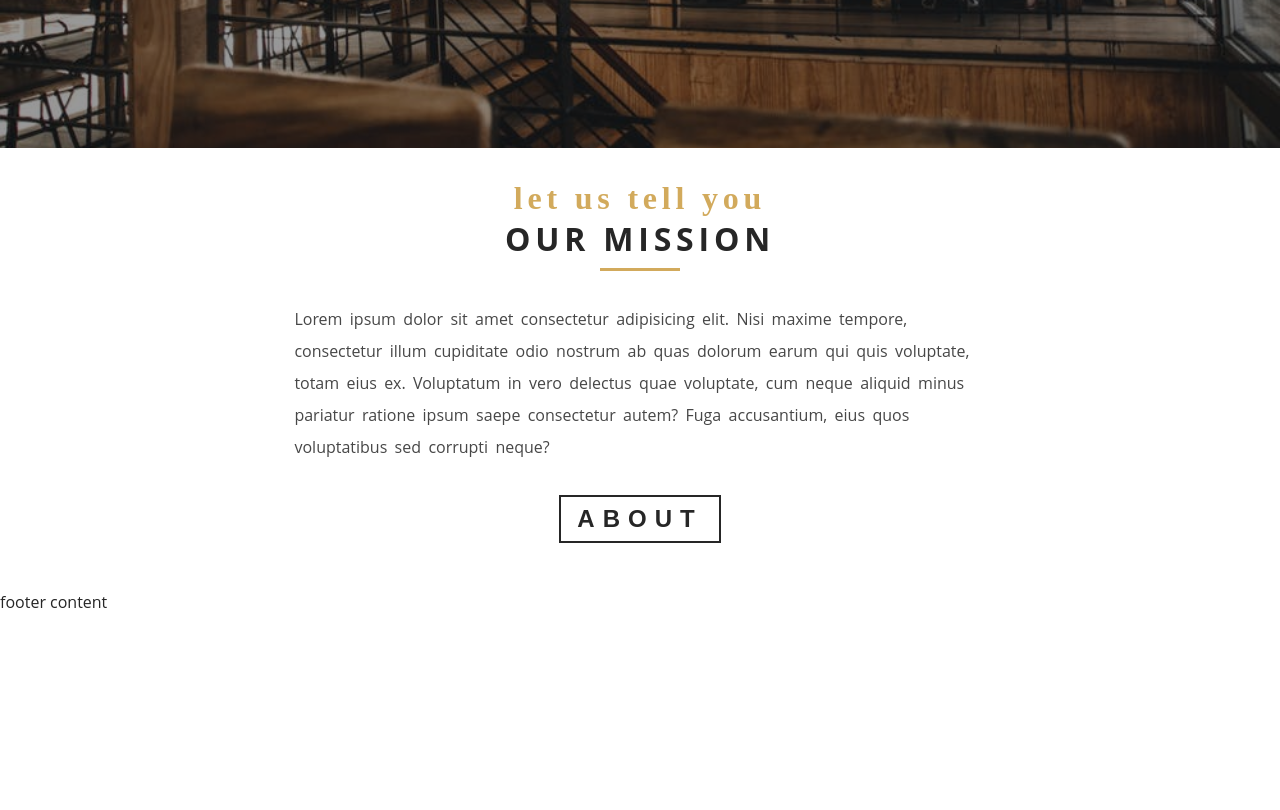
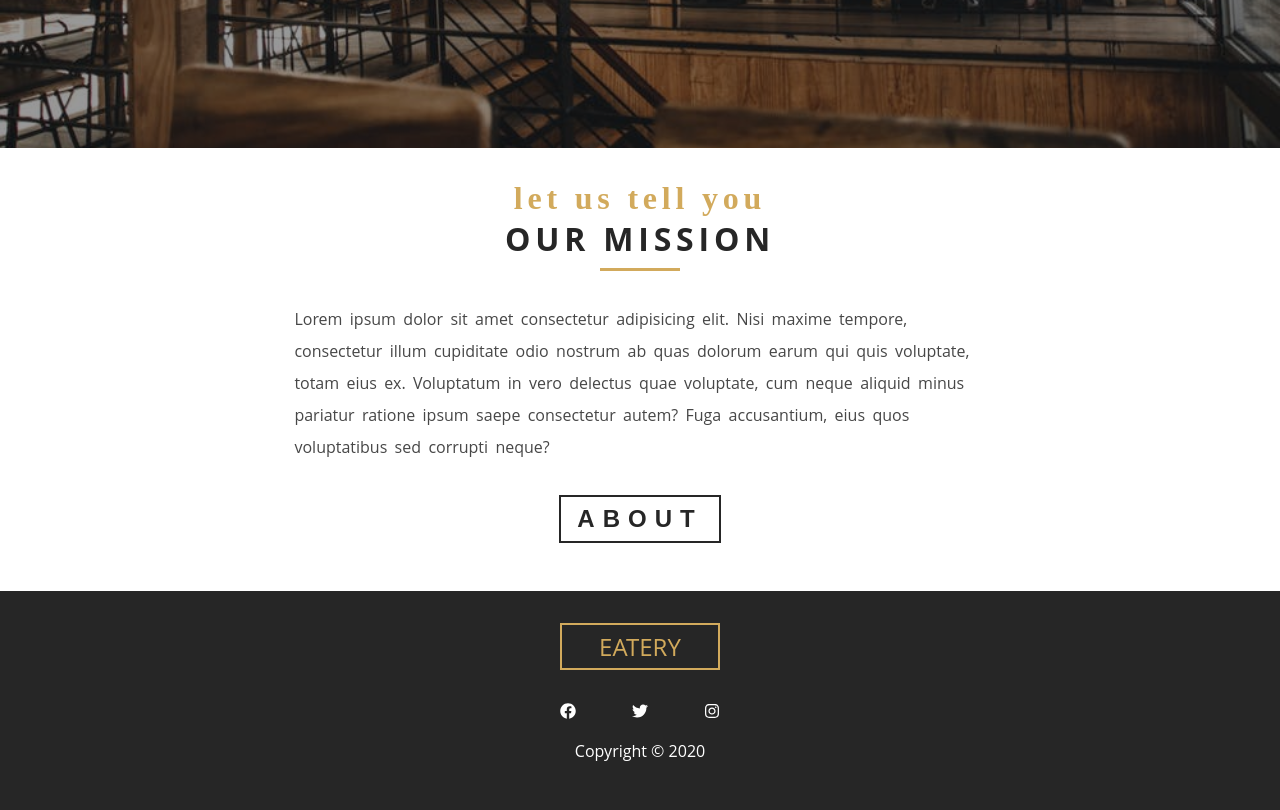
Before and after one commit to SarthakC/gatsby-restaurant-site, a Gatsby site: page / in a window 1280 px wide. Shown: the part 653-1463 px from the top of the page. Before the commit the page ends 1266 px from the top, so only its background shows below. Built offline with nearby package versions, Linux system fonts and the light colour scheme; Gatsby itself is replaced by a stand-in of ours.

Commit message:
updated footer components with styles

```diff
--- a/src/components/Global/Layout/Footer/Footer.jsx
+++ b/src/components/Global/Layout/Footer/Footer.jsx
@@ -1,23 +1,25 @@
 import React, { useState } from "react"
 
-import { FacebookIcon, TwitterIcon, InstagramIcon } from "./Footer.styles"
+import { FooterWrapper, FooterTitle, IconWrapper } from "./Footer.styles"
+
+import { FaFacebook, FaInstagram, FaTwitter } from "react-icons/fa"
 
 const Footer = () => {
   const [state] = useState({
     icons: [
       {
         id: 1,
-        icon: <FacebookIcon />,
+        icon: <FaFacebook />,
         path: "https://www.facebook.com/",
       },
       {
         id: 2,
-        icon: <TwitterIcon />,
+        icon: <FaTwitter />,
         path: "https://www.twitter.com/",
       },
       {
         id: 3,
-        icon: <InstagramIcon />,
+        icon: <FaInstagram />,
         path: "https://www.instagram.com/",
       },
     ],
@@ -25,7 +27,19 @@ const Footer = () => {
 
   const { icons } = state
 
-  return <footer>footer content</footer>
+  return (
+    <FooterWrapper>
+      <FooterTitle>eatery</FooterTitle>
+      <IconWrapper>
+        {icons.map(({ path, id, icon }) => (
+          <a href={path} key={id}>
+            {icon}
+          </a>
+        ))}
+      </IconWrapper>
+      <p>copyright &copy; {new Date().getFullYear()}</p>
+    </FooterWrapper>
+  )
 }
 
 export default Footer
--- a/src/components/Global/Layout/Footer/Footer.styles.js
+++ b/src/components/Global/Layout/Footer/Footer.styles.js
@@ -1,13 +1,46 @@
 import styled from "styled-components"
 
-import { FaFacebook, FaInstagram, FaTwitter } from "react-icons/fa"
+import { styles } from "../../../../utils"
 
-export const FacebookIcon = styled(FaFacebook)`
-  color: #3b579d;
+const {
+  border,
+  colors: { mainBlack, mainWhite, mainYellow },
+  transition,
+} = styles
+
+export const FooterWrapper = styled.footer`
+  padding: 2rem 0;
+  background-color: ${mainBlack};
+  p {
+    color: ${mainWhite};
+    text-transform: capitalize;
+    text-align: center;
+    margin: 1rem 0;
+  }
 `
-export const TwitterIcon = styled(FaTwitter)`
-  color: #3ab7f0;
+
+export const FooterTitle = styled.div`
+  text-align: center;
+  width: 10rem;
+  color: ${mainYellow};
+  text-transform: uppercase;
+  padding: 0.3rem 1rem;
+  margin: 0 auto 2rem auto;
+  font-size: 1.5rem;
+  ${border({ color: `${mainYellow}` })}
 `
-export const InstagramIcon = styled(FaInstagram)`
-  color: #da5f53;
+
+export const IconWrapper = styled.div`
+  width: 10rem;
+  display: flex;
+  justify-content: space-between;
+  margin: 0 auto;
+  a {
+    color: ${mainWhite};
+    font-size: 1.3rems;
+    ${transition};
+    &:hover {
+      color: ${mainYellow};
+    }
+  }
 `
```
